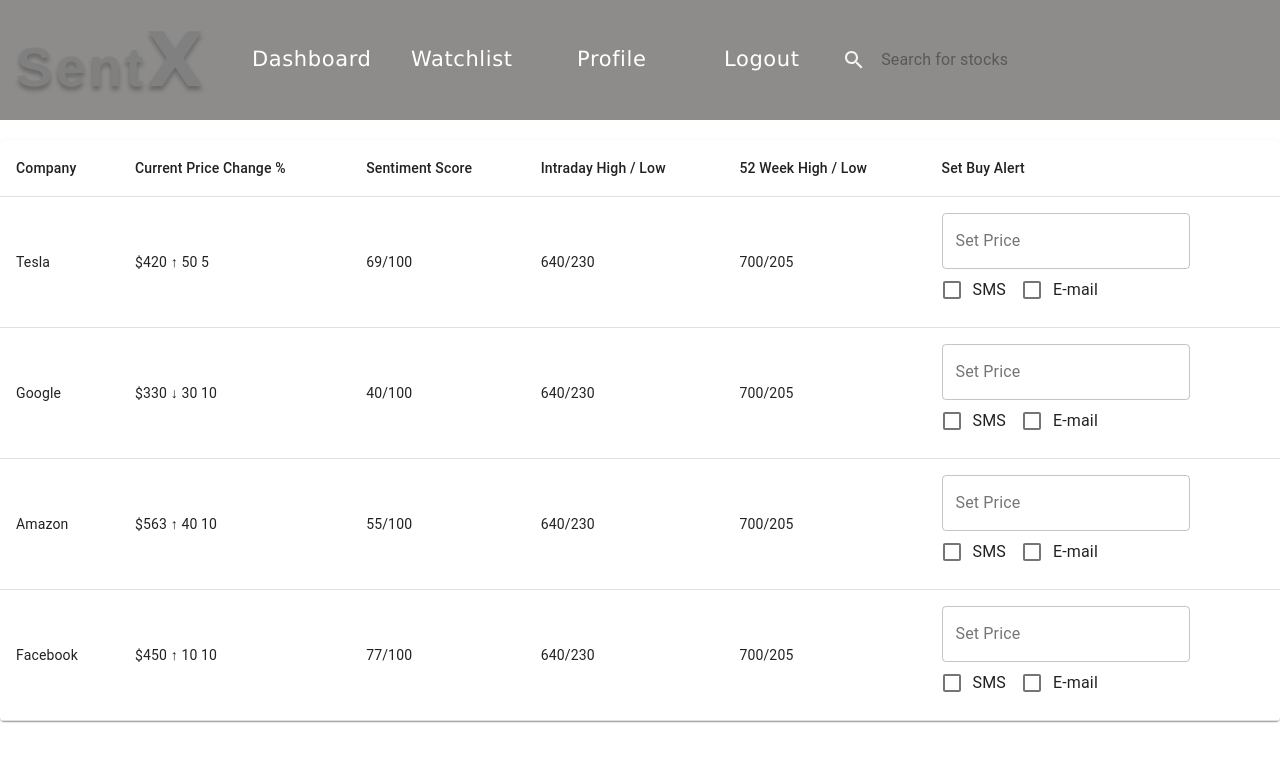
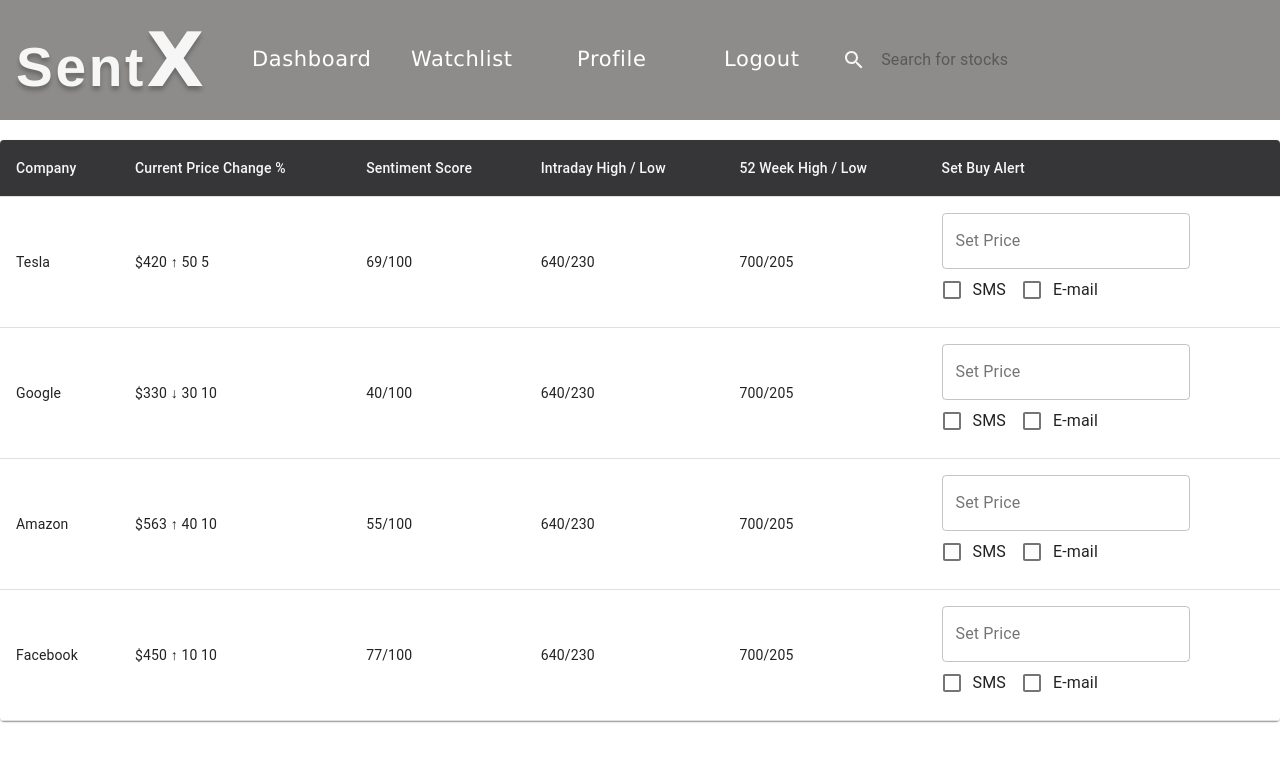
Before and after one commit to luckyjaiswaal/2021_SES3A_TEAM2, a React (Create React App) app in the folder frontend/react_app/: page /watchlist in a window 1280 px wide. Shown: the top 762 px of the page. Built offline with nearby package versions, Linux system fonts and the light colour scheme.

Commit message:
fixed ui elements: logo and table headers colors

```diff
--- a/frontend/react_app/src/Watchlist.js
+++ b/frontend/react_app/src/Watchlist.js
@@ -28,13 +28,13 @@
       <TableContainer component={Paper}>
             <Table className="table" aria-label="simple table">
               <TableHead>
-                <TableRow>
-                  <TableCell>Company</TableCell>
-                  <TableCell>Current Price Change %</TableCell>
-                  <TableCell>Sentiment Score</TableCell>
-                  <TableCell>Intraday High / Low</TableCell>
-                  <TableCell>52 Week High / Low</TableCell>
-                  <TableCell>Set Buy Alert</TableCell>
+                <TableRow style={{backgroundColor:'#363538'}}>
+                  <TableCell style={{color: '#F6F6F6'}}>Company</TableCell>
+                  <TableCell style={{color: '#F6F6F6'}}>Current Price Change %</TableCell>
+                  <TableCell style={{color: '#F6F6F6'}}>Sentiment Score</TableCell>
+                  <TableCell style={{color: '#F6F6F6'}}>Intraday High / Low</TableCell>
+                  <TableCell style={{color: '#F6F6F6'}}>52 Week High / Low</TableCell>
+                  <TableCell style={{color: '#F6F6F6'}}>Set Buy Alert</TableCell>
                 </TableRow>
               </TableHead>
               <TableBody>
--- a/frontend/react_app/src/components/navbar/nav.css
+++ b/frontend/react_app/src/components/navbar/nav.css
@@ -43,7 +43,7 @@
     font-style: normal;
     font-weight: bold;
     padding-right: 30px;
-    color:#F6F6F6;
+    color:#F6F6F6 !important;
     letter-spacing: 0.05em;
     text-shadow: 0px 4px 4px
     rgba(0, 0, 0, 0.25);
```
